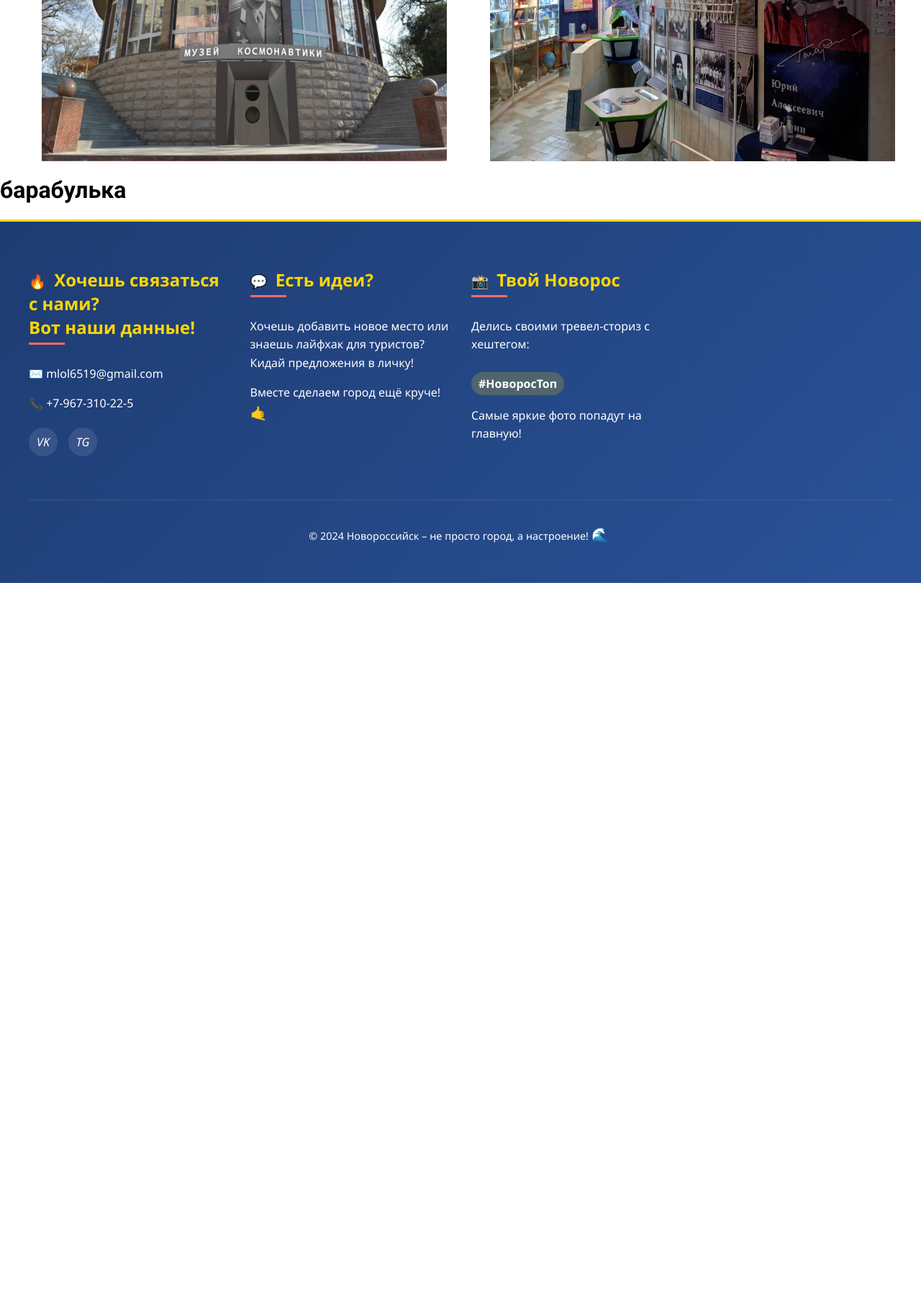
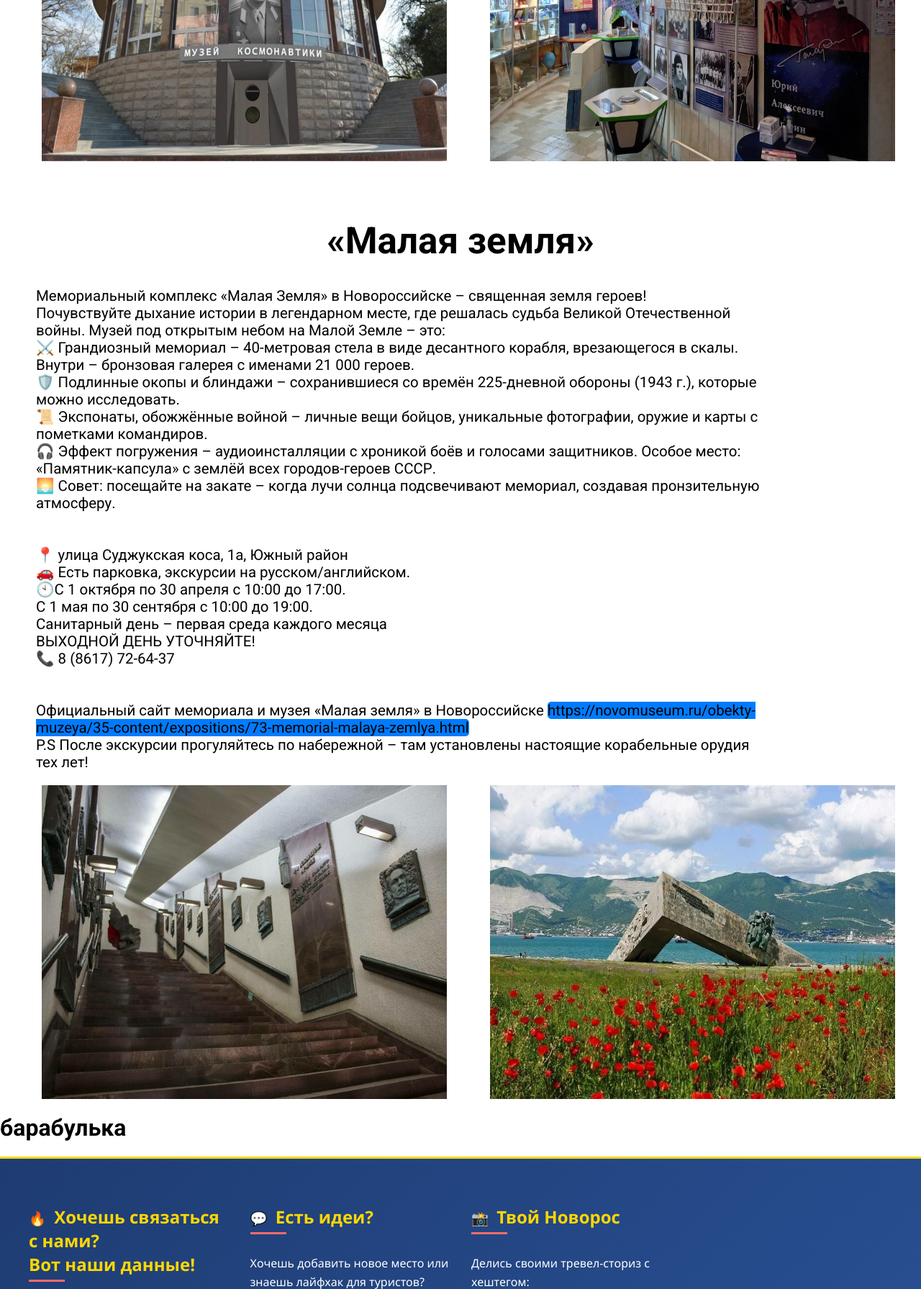
Before and after one commit to MarkZhurbenko/project_site, a Django app: page /home/museum/ in a window 1280 px wide. Shown: the part 1451-3242 px from the top of the page at 72% size. Before the commit the page ends 2261 px from the top, so only its background shows below. Run offline with Django 5.2, Linux system fonts and the light colour scheme.

Commit message:
сделал малую землю

```diff
--- a/website/APP/templates/museum.html
+++ b/website/APP/templates/museum.html
@@ -54,5 +54,41 @@
 </div>
 
 
+<div class="museum-boss">
+    <div class="text">
+        <h1 class="text-boss">«Малая земля»</h1>
+        <p class="min-boss-text">Мемориальный комплекс «Малая Земля» в Новороссийске – священная земля героев!<br>
+
+            Почувствуйте дыхание истории в легендарном месте, где решалась судьба Великой Отечественной войны. Музей под открытым небом на Малой Земле – это:  <br>
+
+            ⚔️ Грандиозный мемориал – 40-метровая стела в виде десантного корабля, врезающегося в скалы. Внутри – бронзовая галерея с именами 21 000 героев.<br>
+            🛡️ Подлинные окопы и блиндажи – сохранившиеся со времён 225-дневной обороны (1943 г.), которые можно исследовать.  <br>
+            📜 Экспонаты, обожжённые войной – личные вещи бойцов, уникальные фотографии, оружие и карты с пометками командиров.  <br>
+            🎧 Эффект погружения – аудиоинсталляции с хроникой боёв и голосами защитников.
+
+            Особое место: «Памятник-капсула» с землёй всех городов-героев СССР.  <br>
+
+            🌅 Совет: посещайте на закате – когда лучи солнца подсвечивают мемориал, создавая пронзительную атмосферу.<br><br><br>
+
+            📍 улица Суджукская коса, 1а, Южный район  <br>
+            🚗 Есть парковка, экскурсии на русском/английском.<br>
+            🕙С 1 октября по 30 апреля с 10:00 до 17:00.<br>
+            С 1 мая по 30 сентября с 10:00 до 19:00.<br>
+            Санитарный день – первая среда каждого месяца<br>
+            ВЫХОДНОЙ ДЕНЬ УТОЧНЯЙТЕ!<br>
+            📞 8 (8617) 72-64-37<br><br><br>
+            Официальный сайт мемориала и музея «Малая земля» в Новороссийске
+            <a class='teg' href="https://novomuseum.ru/obekty-muzeya/35-content/expositions/73-memorial-malaya-zemlya.html">https://novomuseum.ru/obekty-muzeya/35-content/expositions/73-memorial-malaya-zemlya.html</a><br>
+
+            P.S После экскурсии прогуляйтесь по набережной – там установлены настоящие корабельные орудия тех лет!<br>
+             </p>
+    </div>
+    <div class="gallary-planet">
+        <img class="photo-planet" src="{% static 'images/mala-zem1.jpg'%}"><br>
+        <img class="photo-planet" src="{% static 'images/mala-zem2.jpeg'%}">
+    </div>
+</div>
+
+
 <h1>барабулька</h1>
 {%endblock%}
```
Also changed, not shown: website/APP/static/images/mala-zem1.jpg (added), website/APP/static/images/mala-zem2.jpeg (added).
